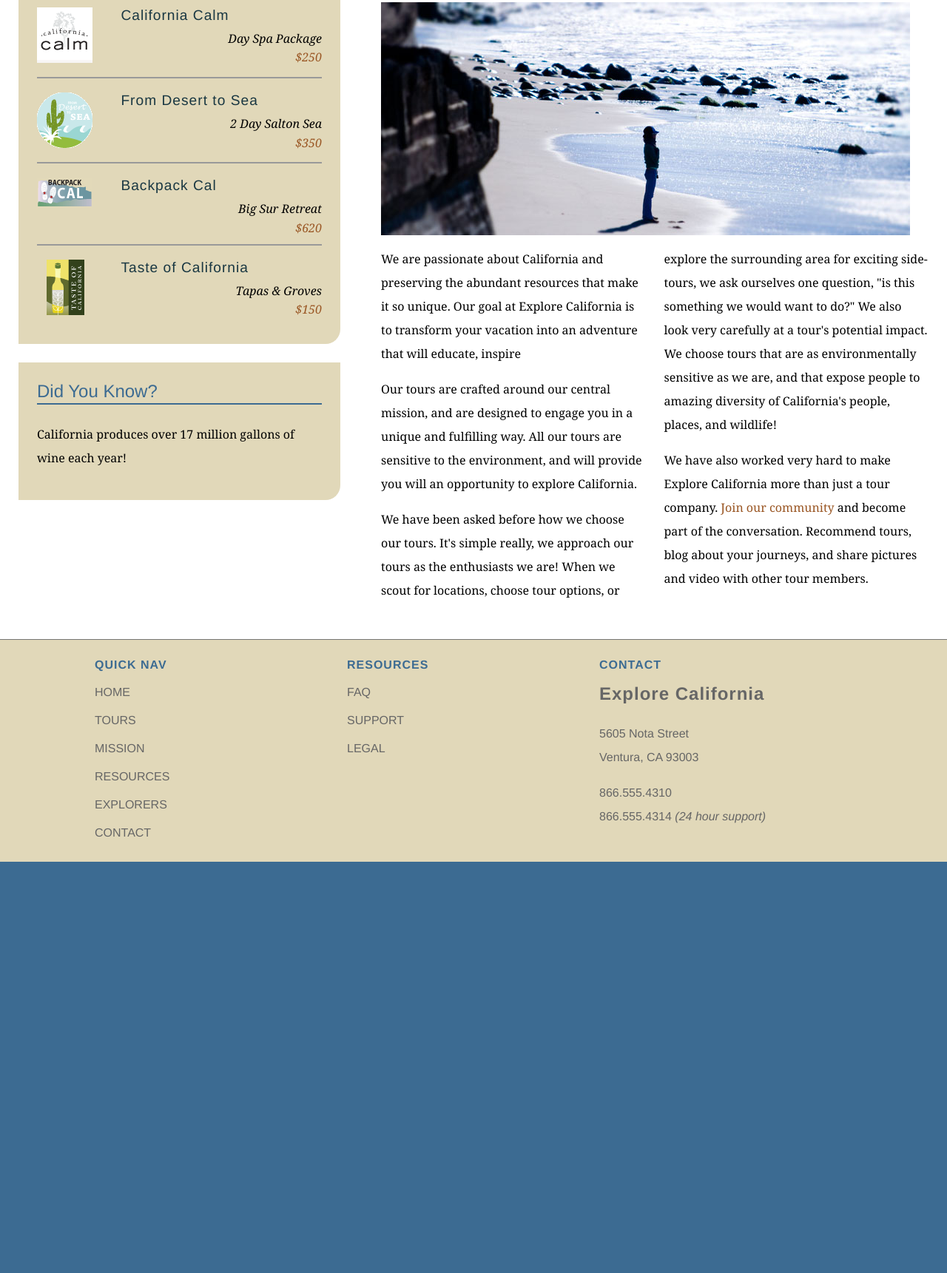
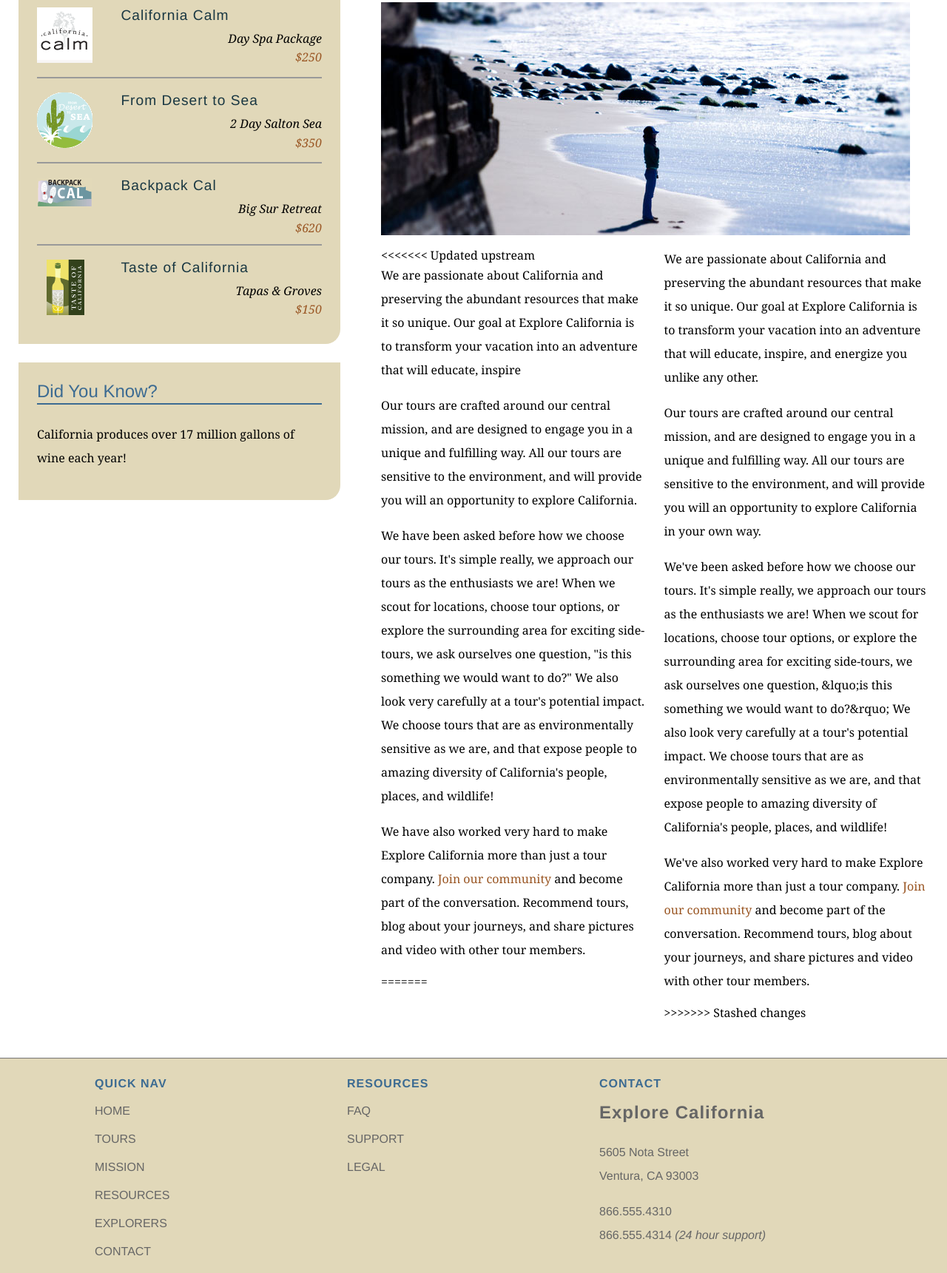
Before and after one commit to kjairo/explore_california, a plain HTML site: page mission.html in a window 1280 px wide. Shown: the part 366-2087 px from the top of the page at 74% size. Before the commit the page ends 1531 px from the top, so only its background shows below. Drawn offline with Linux system fonts and the light colour scheme.

Commit message:
merge branch text_edits

```diff
--- a/mission.html
+++ b/mission.html
@@ -15,7 +15,7 @@
       <div id="mainHeader">
         <a href="index.html" title="home" class="logo">
           <div id="logo">
-            <h1>Explore California</h1>
+            <h1>Explore California: Our Mission in California</h1>
           </div>
         </a>
         <div id="siteNav">
@@ -62,10 +62,17 @@
           <h1>Who we are</h1>
           <img src="assets/images/mission_look.jpg" alt="Looking out at the Pacific" class="articleImage" />
           <div class="multiCol">
+<<<<<<< Updated upstream
             <p>We are passionate about California and preserving the abundant resources that make it so unique. Our goal at Explore California is to transform your vacation into an adventure that will educate, inspire</p>
             <p>Our tours are crafted around our central mission, and are designed to engage you in a unique and fulfilling way. All our tours are sensitive to the environment, and will provide you will an opportunity to explore California.</p>
             <p>We have been asked before how we choose our tours. It's simple really, we approach our tours as the enthusiasts we are! When we scout for locations, choose tour options, or explore the surrounding area for exciting side-tours, we ask ourselves one question, &quot;is this something we would want to do?&quot; We also look very carefully at a tour's potential impact. We choose tours that are as environmentally sensitive as we are, and that expose people to amazing diversity of California's people, places, and wildlife!</p>
             <p>We have also worked very hard to make Explore California more than just a tour company. <a href="explorers/join.html">Join our community</a> and become part of the conversation. Recommend tours, blog about your journeys, and share pictures and video with other tour members.</p>
+=======
+            <p>We are passionate about California and preserving the abundant resources that make it so unique. Our goal at Explore California is to transform your vacation into an adventure that will educate, inspire, and energize you unlike any other.</p>
+            <p>Our tours are crafted around our central mission, and are designed to engage you in a unique and fulfilling way. All our tours are sensitive to the environment, and will provide you will an opportunity to explore California in your own way.</p>
+            <p>We've been asked before how we choose our tours. It's simple really, we approach our tours as the enthusiasts we are! When we scout for locations, choose tour options, or explore the surrounding area for exciting side-tours, we ask ourselves one question, &lquo;is this something we would want to do?&rquo; We also look very carefully at a tour's potential impact. We choose tours that are as environmentally sensitive as we are, and that expose people to amazing diversity of California's people, places, and wildlife!</p>
+            <p>We've also worked very hard to make Explore California more than just a tour company. <a href="explorers/join.html">Join our community</a> and become part of the conversation. Recommend tours, blog about your journeys, and share pictures and video with other tour members.</p>
+>>>>>>> Stashed changes
           </div>
         </div>
       </div>
```
